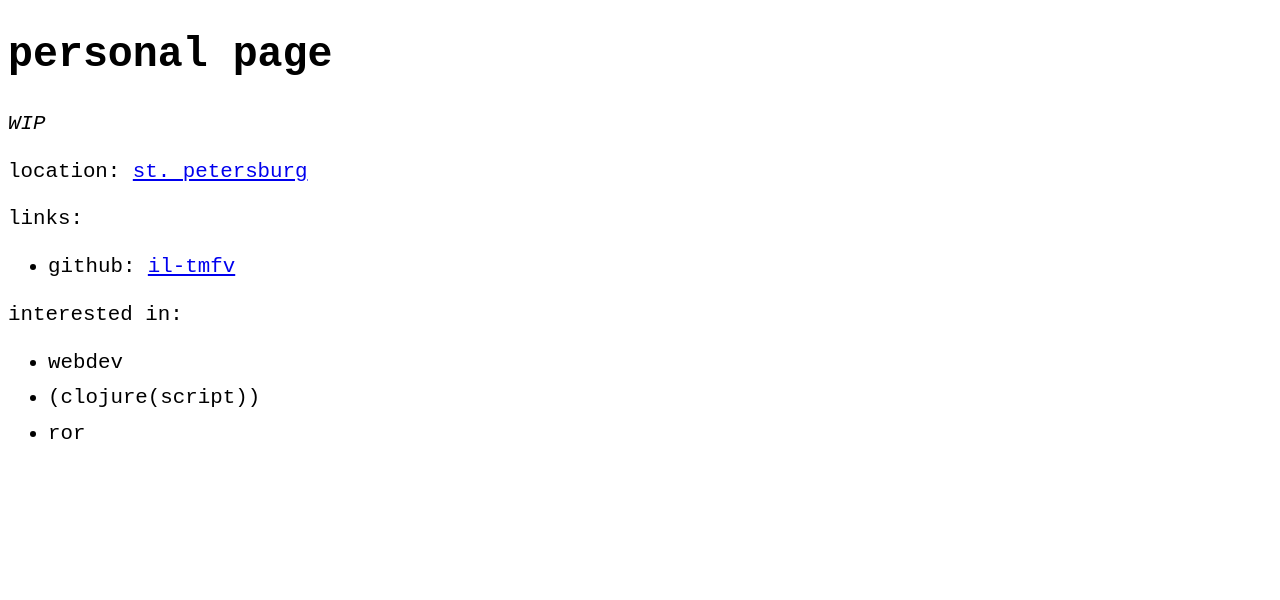
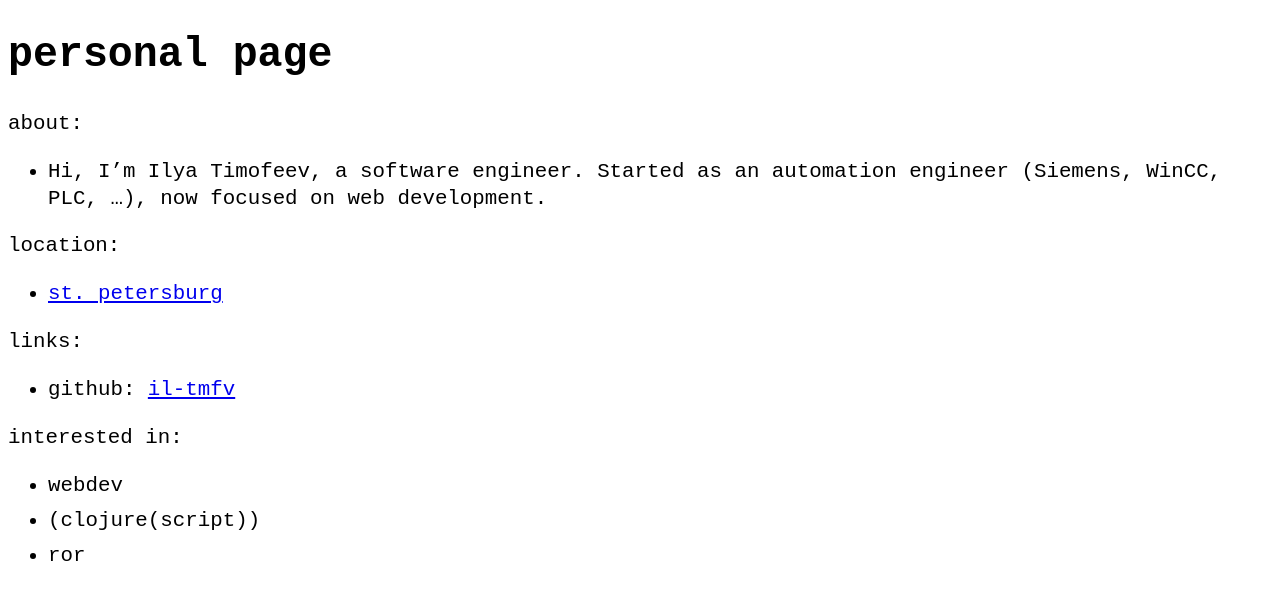
Before and after one commit to il-tmfv/il-tmfv.github.io, a Jekyll site: the page built from index.md, in a window 1280 px wide. Shown: the top 600 px of the page. Built offline with Jekyll 4.4.1, drawn with Linux system fonts in a browser that asks for light colours.

Commit message:
Add `about`, small style change

```diff
--- a/index.md
+++ b/index.md
@@ -5,9 +5,11 @@ title: Home
 
 # personal page
 
-_WIP_
+about:
+  - Hi, I'm Ilya Timofeev, a software engineer. Started as an automation engineer (Siemens, WinCC, PLC, ...), now focused on web development.
 
-location: [st. petersburg](https://www.google.com/maps/place/St+Petersburg/@59.9392259,29.5342919,9z/data=!3m1!4b1!4m5!3m4!1s0x4696378cc74a65ed:0x6dc7673fab848eff!8m2!3d59.9310584!4d30.3609097)
+location:
+  - [st. petersburg](https://www.google.com/maps/place/St+Petersburg/@59.9392259,29.5342919,9z/data=!3m1!4b1!4m5!3m4!1s0x4696378cc74a65ed:0x6dc7673fab848eff!8m2!3d59.9310584!4d30.3609097)
 
 links:
   - github: [il-tmfv](https://github.com/il-tmfv)
```
